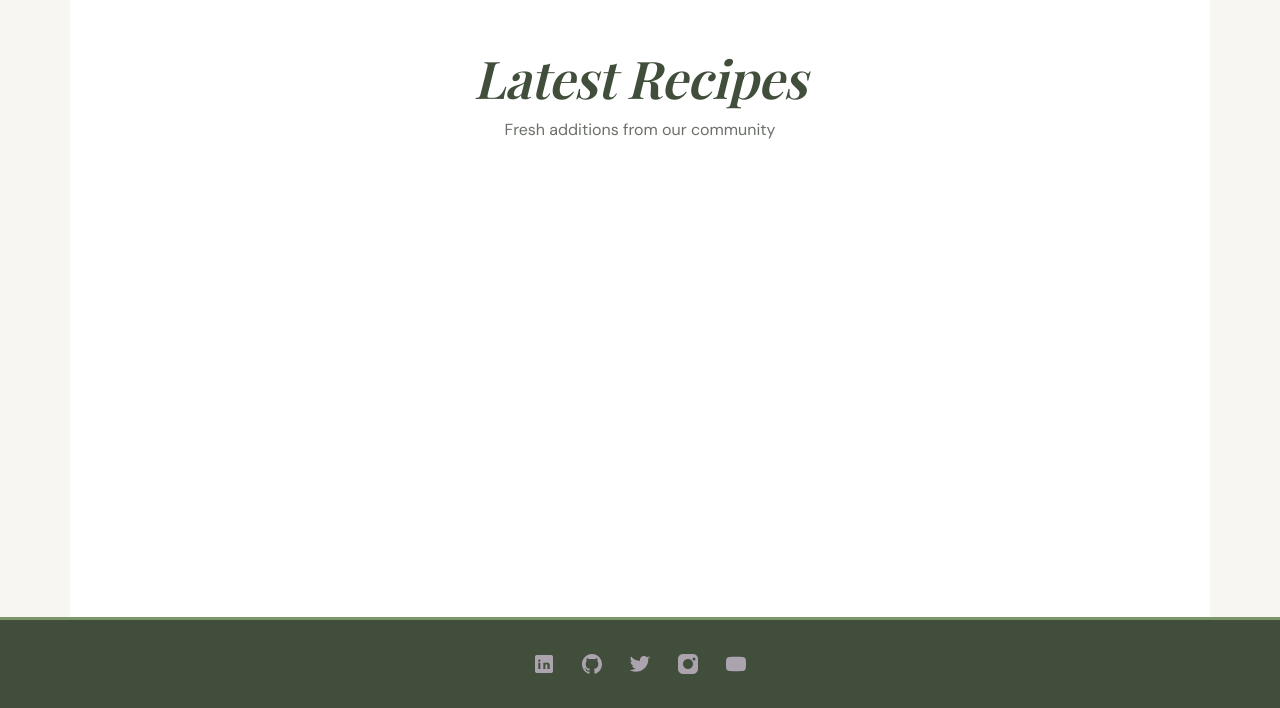
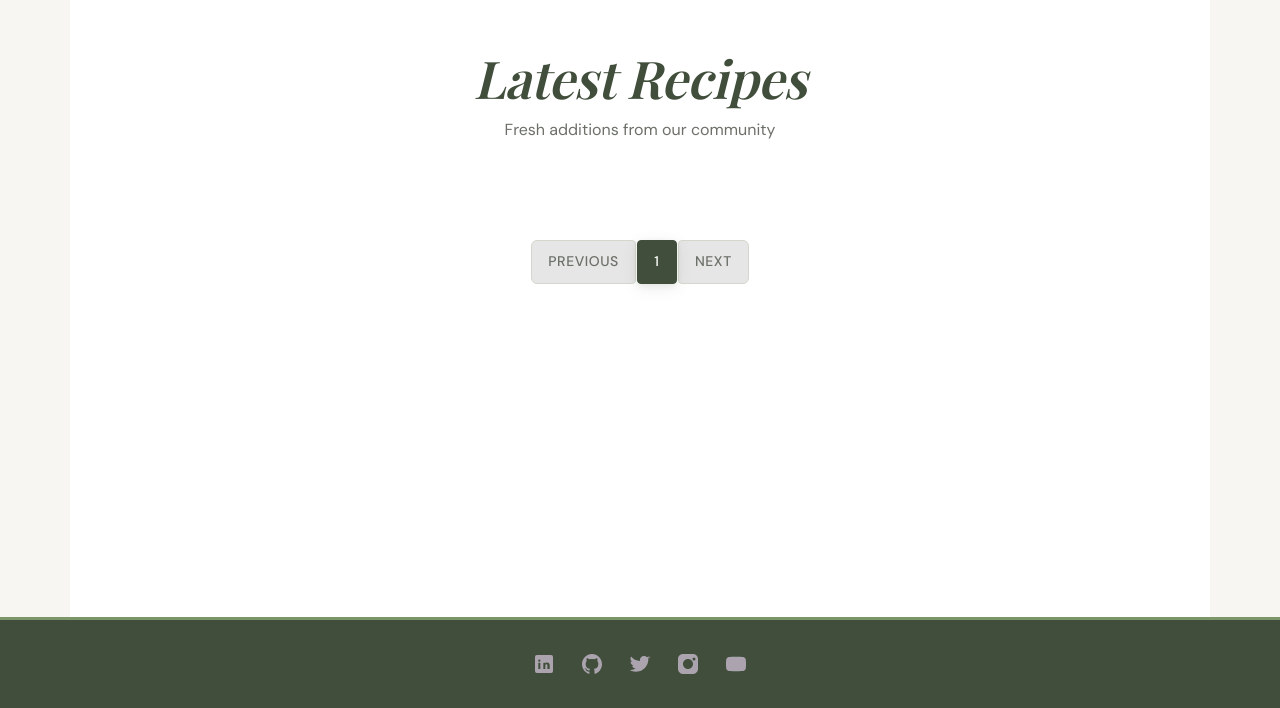
Before and after one commit to ShakulovElzar/recipes, a Django app: page /recipes/ in a window 1280 px wide. Shown: the part 92-800 px from the top of the page. Run offline with Django 5.2, Linux system fonts and the light colour scheme; data that the repository does not hold is empty; some libraries are stand-ins or nearby versions; some web fonts are replaced.

Commit message:
Added pagination to the recipes list and added a section to the profile page to show the user's favorite recipes.

```diff
--- a/profiles/views.py
+++ b/profiles/views.py
@@ -2,6 +2,7 @@ from django.views.generic import TemplateView, UpdateView
 from django.contrib.auth.mixins import LoginRequiredMixin, UserPassesTestMixin
 from .models import Profile
 from .forms import ProfileForm
+from recipes.models import Recipe
 
 
 class Profiles(TemplateView):
@@ -11,11 +12,13 @@ class Profiles(TemplateView):
 
     def get_context_data(self, **kwargs):
         profile = Profile.objects.get(user=self.kwargs["pk"])
+        favorite_recipes = Recipe.objects.filter(likes=profile.user).distinct()
+
         context = {
             "profile": profile,
             "form": ProfileForm(instance=profile),
+            "favorites": favorite_recipes,
         }
-
 
         return context
 
--- a/recipes/templates/recipes/recipes.html
+++ b/recipes/templates/recipes/recipes.html
@@ -11,7 +11,7 @@
 
     <div class="d-flex justify-content-center flex-row flex-wrap gap-2">
         {% for recipe in recipes %}
-        <a class="recipes" href="{% url 'recipe_detail' recipe.id %}" aria-label="Click to view {{ recipe.title }}" style="width: 18rem;">
+        <a class="recipes" href="{% url 'recipe_detail' recipe.id %}" aria-label="Click to view {{ recipe.title }}" style="width: 25rem;">
             <div class="card">
                 <img
                     src="{{ recipe.image.url }}"
@@ -28,6 +28,42 @@
         </a>
         {% endfor %}
     </div>
+
+    <nav aria-label="Recipe page navigation" class="mt-5">
+        <ul class="pagination">
+            {% if page_obj.has_previous %}
+            <li class="page-item">
+                <a class="page-link" href="?page={{ page_obj.previous_page_number }}{% if request.GET.q %}&q={{ request.GET.q }}{% endif %}">Previous</a>
+            </li>
+            {% else %}
+            <li class="page-item disabled">
+                <span class="page-link">Previous</span>
+            </li>
+            {% endif %}
+
+            {% for num in paginator.page_range %}
+                {% if num == page_obj.number %}
+                    <li class="page-item active">
+                        <span class="page-link">{{ num }}</span>
+                    </li>
+                {% elif num >= page_obj.number|add:'-2' and num <= page_obj.number|add:'2' %}
+                    <li class="page-item">
+                        <a class="page-link" href="?page={{ num }}{% if request.GET.q %}&q={{ request.GET.q }}{% endif %}">{{ num }}</a>
+                    </li>
+                {% endif %}
+            {% endfor %}
+
+            {% if page_obj.has_next %}
+            <li class="page-item">
+                <a class="page-link" href="?page={{ page_obj.next_page_number }}{% if request.GET.q %}&q={{ request.GET.q }}{% endif %}">Next</a>
+            </li>
+            {% else %}
+            <li class="page-item disabled">
+                <span class="page-link">Next</span>
+            </li>
+            {% endif %}
+        </ul>
+    </nav>
 </div>
 
 {% endblock %}
--- a/recipes/views.py
+++ b/recipes/views.py
@@ -15,6 +15,7 @@ class Recipes(ListView):
     template_name = "recipes/recipes.html"
     model = Recipe
     context_object_name = "recipes"
+    paginate_by = 6
 
     def get_queryset(self, *kwargs):
         query = self.request.GET.get("q")
--- a/static/css/base.css
+++ b/static/css/base.css
@@ -713,3 +713,61 @@ hr {
         padding: 0 2rem;
     }
 }
+
+/* ── Pagination ── */
+
+.pagination {
+    margin: 2rem 0;
+    display: flex;
+    justify-content: center;
+}
+
+.page-link {
+    font-family: var(--main-font);
+    font-size: 0.875rem;
+    font-weight: 500;
+    letter-spacing: 0.04em;
+    text-transform: uppercase;
+    color: var(--forest);
+    background-color: transparent;
+    border: 1.5px solid var(--border-color);
+    border-radius: var(--radius);
+    padding: 0.6rem 1rem;
+    margin: 0 0.125rem;
+    transition: all 0.2s ease;
+    text-decoration: none;
+    display: inline-block;
+    min-width: 2.5rem;
+    text-align: center;
+}
+
+.page-link:hover {
+    color: var(--accent);
+    border-color: var(--sage);
+    background-color: var(--mint);
+    transform: translateY(-1px);
+    box-shadow: var(--shadow-sm);
+}
+
+.page-item.active .page-link {
+    background-color: var(--forest);
+    border-color: var(--forest);
+    color: var(--white);
+    box-shadow: var(--shadow-md);
+}
+
+.page-item.disabled .page-link {
+    color: var(--text-muted);
+    background-color: var(--fog);
+    border-color: var(--border-color);
+    cursor: not-allowed;
+    transform: none;
+    box-shadow: none;
+}
+
+.page-item.disabled .page-link:hover {
+    color: var(--text-muted);
+    background-color: var(--fog);
+    border-color: var(--border-color);
+    transform: none;
+}
```
Also changed, not shown: profiles/templates/profiles/profile.html (+13 -0 lines).
